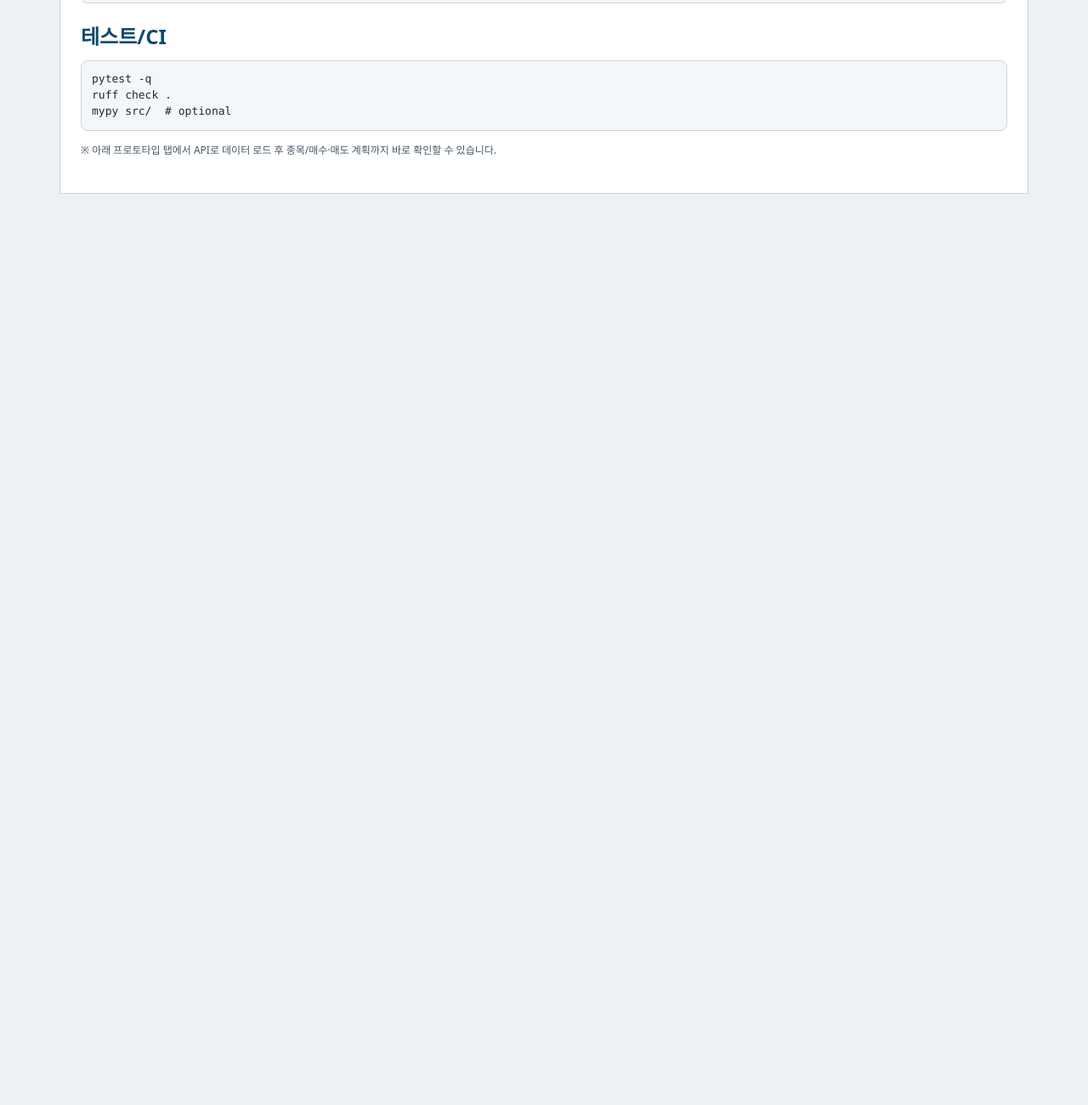
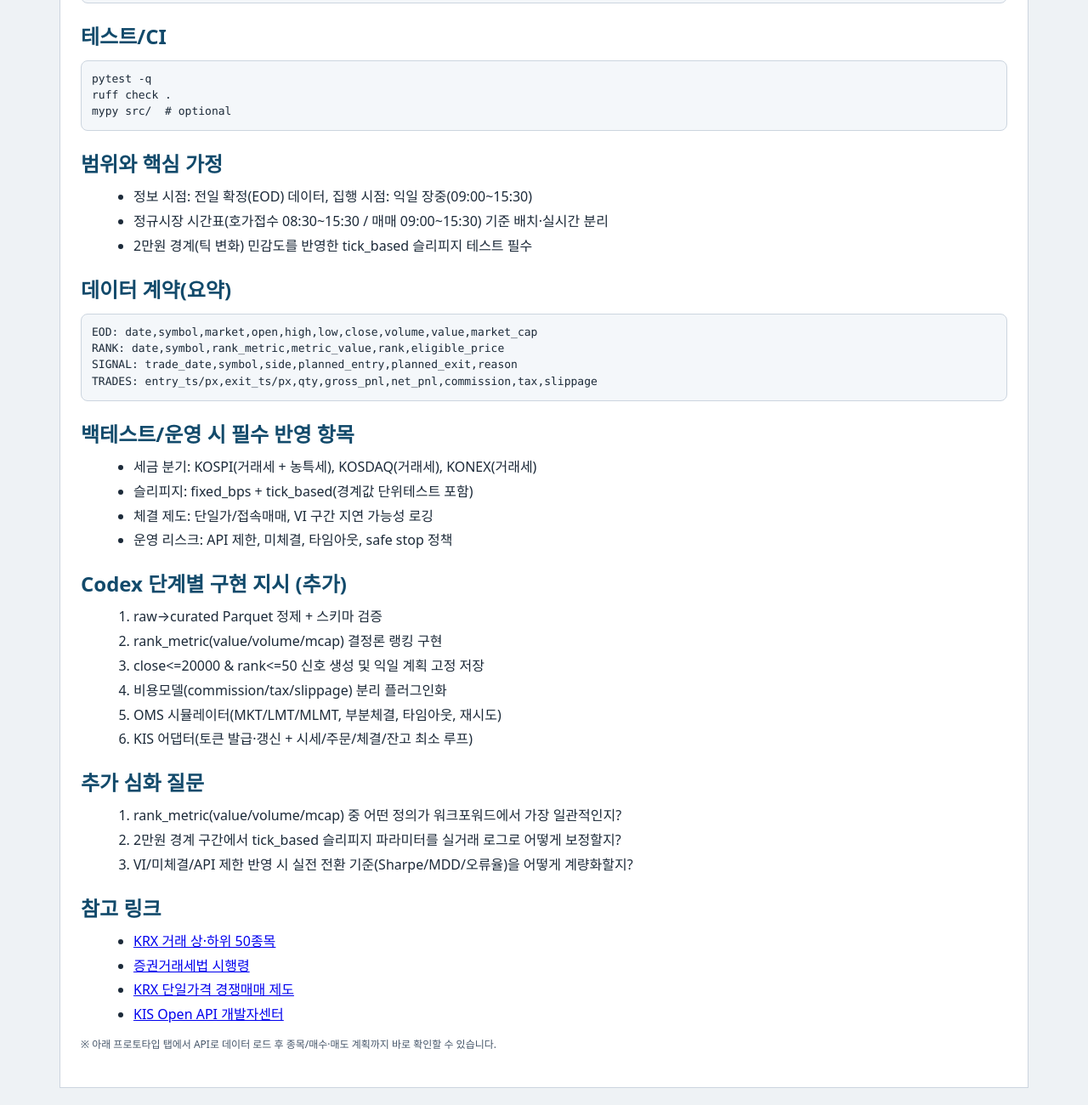
Before and after one commit to mjyruncoco/mjyruncoco.github.io, a plain HTML site: page index.html in a window 1280 px wide. Shown: the part 1110-2410 px from the top of the page at 85% size. Before the commit the page ends 1358 px from the top, so only its background shows below. Drawn offline with Linux system fonts and the light colour scheme.

Commit message:
Expand instruction document with data contract and advanced guidance

```diff
--- a/index.html
+++ b/index.html
@@ -86,6 +86,52 @@ python -m cli.main live --config configs/live.yaml</code></pre>
       <pre><code>pytest -q
 ruff check .
 mypy src/  # optional</code></pre>
+      <h3>범위와 핵심 가정</h3>
+      <ul>
+        <li>정보 시점: 전일 확정(EOD) 데이터, 집행 시점: 익일 장중(09:00~15:30)</li>
+        <li>정규시장 시간표(호가접수 08:30~15:30 / 매매 09:00~15:30) 기준 배치·실시간 분리</li>
+        <li>2만원 경계(틱 변화) 민감도를 반영한 tick_based 슬리피지 테스트 필수</li>
+      </ul>
+
+      <h3>데이터 계약(요약)</h3>
+      <pre><code>EOD: date,symbol,market,open,high,low,close,volume,value,market_cap
+RANK: date,symbol,rank_metric,metric_value,rank,eligible_price
+SIGNAL: trade_date,symbol,side,planned_entry,planned_exit,reason
+TRADES: entry_ts/px,exit_ts/px,qty,gross_pnl,net_pnl,commission,tax,slippage</code></pre>
+
+      <h3>백테스트/운영 시 필수 반영 항목</h3>
+      <ul>
+        <li>세금 분기: KOSPI(거래세 + 농특세), KOSDAQ(거래세), KONEX(거래세)</li>
+        <li>슬리피지: fixed_bps + tick_based(경계값 단위테스트 포함)</li>
+        <li>체결 제도: 단일가/접속매매, VI 구간 지연 가능성 로깅</li>
+        <li>운영 리스크: API 제한, 미체결, 타임아웃, safe stop 정책</li>
+      </ul>
+
+      <h3>Codex 단계별 구현 지시 (추가)</h3>
+      <ol>
+        <li>raw→curated Parquet 정제 + 스키마 검증</li>
+        <li>rank_metric(value/volume/mcap) 결정론 랭킹 구현</li>
+        <li>close&lt;=20000 &amp; rank&lt;=50 신호 생성 및 익일 계획 고정 저장</li>
+        <li>비용모델(commission/tax/slippage) 분리 플러그인화</li>
+        <li>OMS 시뮬레이터(MKT/LMT/MLMT, 부분체결, 타임아웃, 재시도)</li>
+        <li>KIS 어댑터(토큰 발급·갱신 + 시세/주문/체결/잔고 최소 루프)</li>
+      </ol>
+
+      <h3>추가 심화 질문</h3>
+      <ol>
+        <li>rank_metric(value/volume/mcap) 중 어떤 정의가 워크포워드에서 가장 일관적인지?</li>
+        <li>2만원 경계 구간에서 tick_based 슬리피지 파라미터를 실거래 로그로 어떻게 보정할지?</li>
+        <li>VI/미체결/API 제한 반영 시 실전 전환 기준(Sharpe/MDD/오류율)을 어떻게 계량화할지?</li>
+      </ol>
+
+      <h3>참고 링크</h3>
+      <ul>
+        <li><a href="https://data.krx.co.kr/contents/MDC/EASY/ranking/MDCEASY016.jsp" target="_blank" rel="noopener noreferrer">KRX 거래 상·하위 50종목</a></li>
+        <li><a href="https://www.law.go.kr/lsLinkCommonInfo.do?chrClsCd=010202&lspttninfSeq=64014" target="_blank" rel="noopener noreferrer">증권거래세법 시행령</a></li>
+        <li><a href="https://ets.krx.co.kr/contents/RGL/04/04030301/RGL04030301.jsp" target="_blank" rel="noopener noreferrer">KRX 단일가격 경쟁매매 제도</a></li>
+        <li><a href="https://apiportal.koreainvestment.com/apiservice-apiservice" target="_blank" rel="noopener noreferrer">KIS Open API 개발자센터</a></li>
+      </ul>
+
       <p class="foot">※ 아래 프로토타입 탭에서 API로 데이터 로드 후 종목/매수·매도 계획까지 바로 확인할 수 있습니다.</p>
     </section>
 
```
